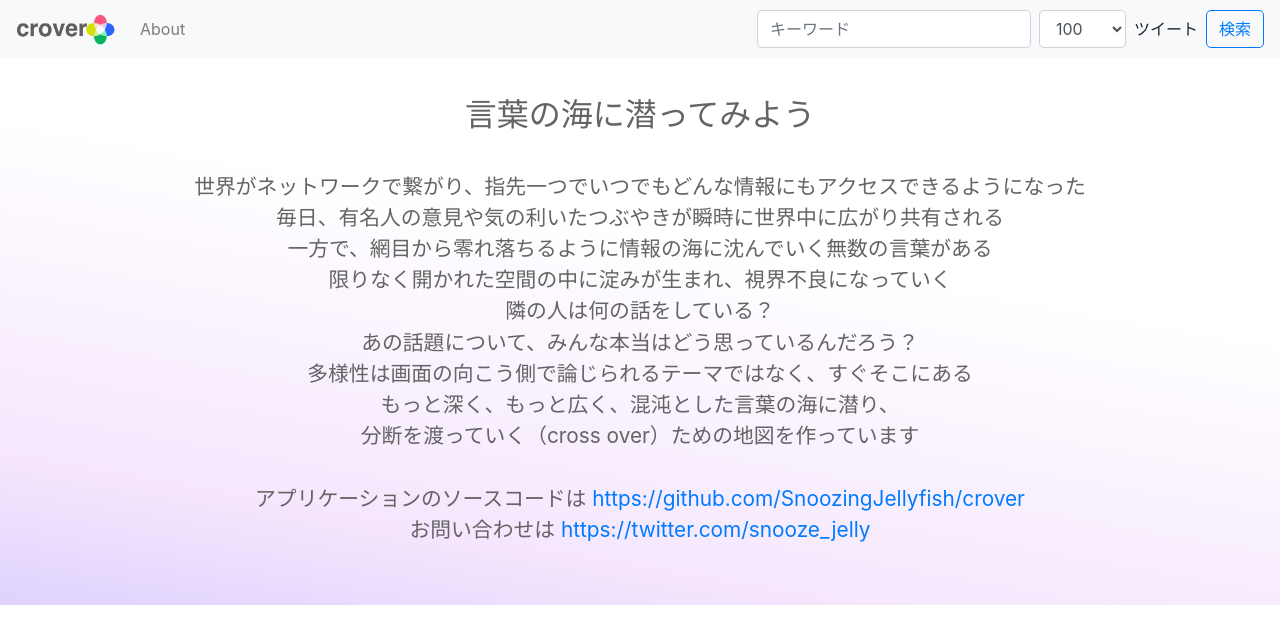
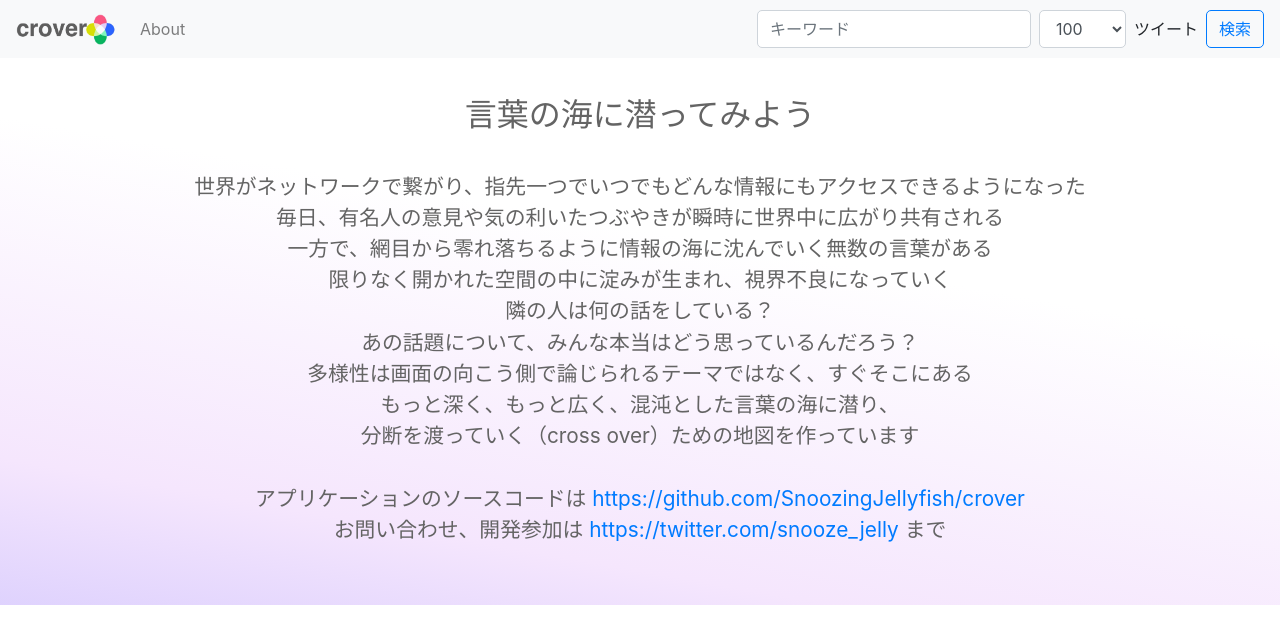
Before and after one commit to SnoozingJellyfish/crover, a Flask app: page /about in a window 1280 px wide. Shown: the top 644 px of the page. Run offline with Flask 2, Linux system fonts and the light colour scheme; some libraries are stand-ins or nearby versions; some web fonts are replaced.

Commit message:
アイコンを追加

```diff
--- a/crover/templates/layout.html
+++ b/crover/templates/layout.html
@@ -8,6 +8,7 @@ This software is released under the MIT License, see LICENSE.
 <head>
     <meta charset="UTF-8">
     <title>crover</title>
+    <link  rel = "crover logo icon"  href = "favicon.ico" />
 </head>
 
 <link rel="stylesheet" href="https://maxcdn.bootstrapcdn.com/bootstrap/4.0.0/css/bootstrap.min.css">
@@ -161,8 +162,9 @@ p {
         分断を渡っていく（cross over）ための地図を作っています<br><br>
         アプリケーションのソースコードは
         <a href="https://github.com/SnoozingJellyfish/crover">https://github.com/SnoozingJellyfish/crover</a><br>
-        お問い合わせは
+        お問い合わせ、開発参加は
         <a href="https://twitter.com/snooze_jelly">https://twitter.com/snooze_jelly</a>
+        まで
         <br><br>
 
     </p>
```
Also changed, not shown: README.md, favicon.ico (added).
